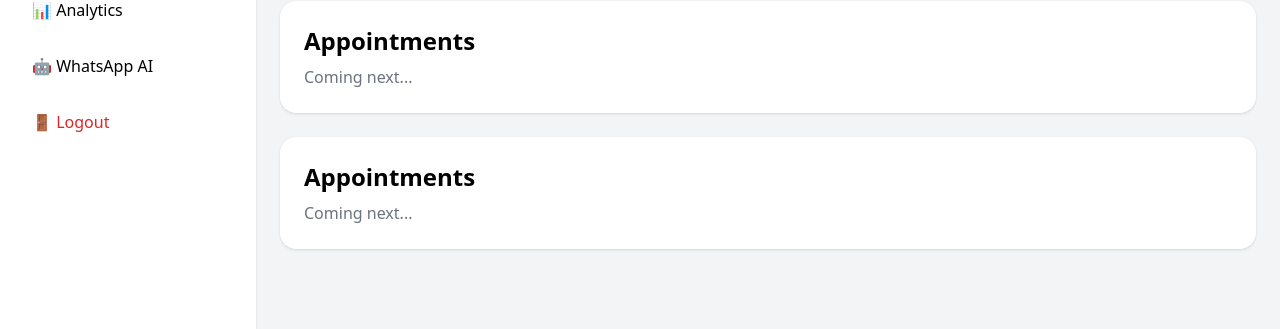
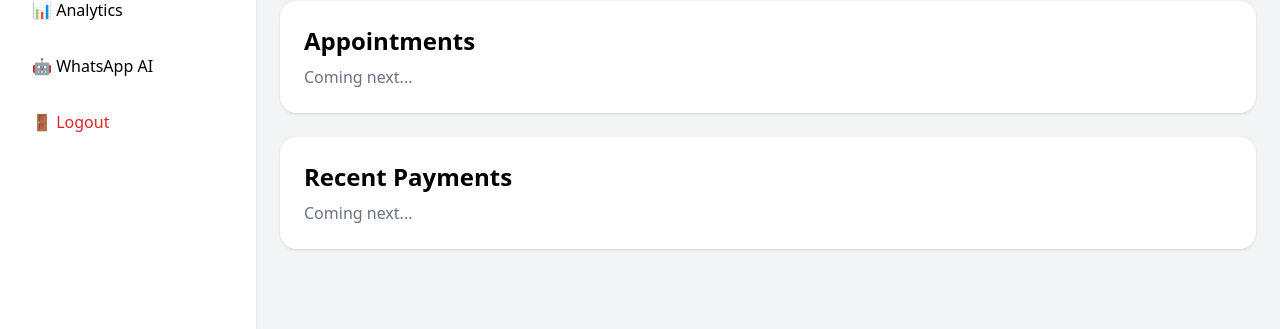
Before and after one commit to rachaelwanja/whatsapp-ai-bot-254, a Flask app: page /dashboard in a window 1280 px wide. Shown: the part 471-800 px from the top of the page. Run offline with Flask 3, Linux system fonts and the light colour scheme; the visitor is signed in with stand-in values (Sample User, id 1); some libraries are stand-ins or nearby versions.

Commit message:
Update payments_section.html

```diff
--- a/templates/payments_section.html
+++ b/templates/payments_section.html
@@ -1,6 +1,6 @@
-<div class="bg-white rounded-2xl shadow p-6 mb-6">
+<div class="bg-white rounded-2xl shadow p-6">
     <h2 class="text-2xl font-bold">
-        Appointments
+        Recent Payments
     </h2>
 
     <p class="text-gray-500 mt-2">
```
